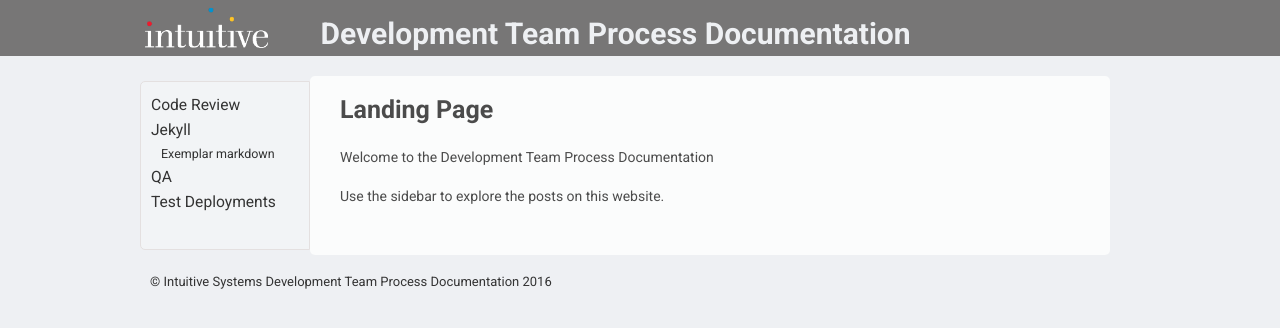
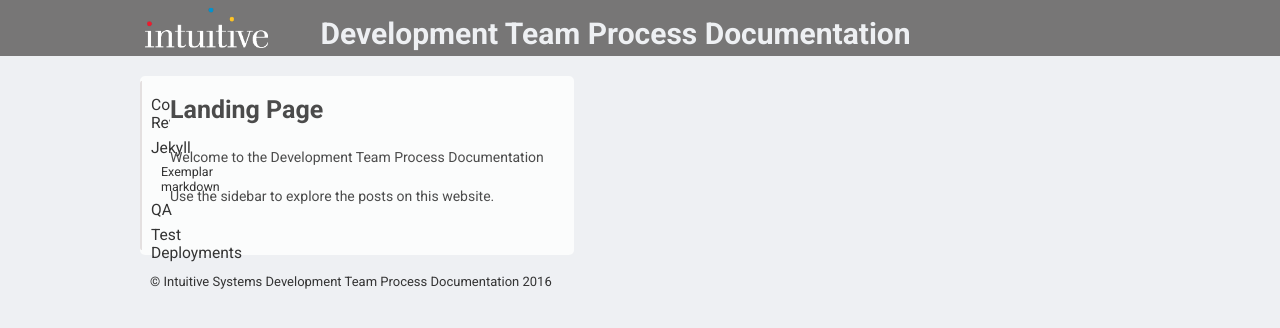
Before and after one commit to intuitive-documentation/process, a Jekyll site: the page built from index.markdown, in a window 1280 px wide. Shown: the top 328 px of the page. Built offline with Jekyll 4.4.1, drawn with Linux system fonts in a browser that asks for light colours.

Commit message:
sidebar width

```diff
--- a/_sass/components/_article.scss
+++ b/_sass/components/_article.scss
@@ -10,7 +10,7 @@
 
 .c-article__main {
   max-width: 80rem;
-  width:80rem;
+  width:auto;
   @include fs--body;
   background:$c__article-main-background;
   margin: 1rem auto 2rem auto;
--- a/_sass/components/_sidebar.scss
+++ b/_sass/components/_sidebar.scss
@@ -7,11 +7,11 @@
 
 		display: table-cell;
 		position: relative;
-		width: 17rem;
+		width: auto;
 
 		.catbloc{
 
-			max-width:17rem;
+			max-width:22rem;
 			list-style:none;
 			font-size:125%;
 			background:$c__sidebar-background;
```
